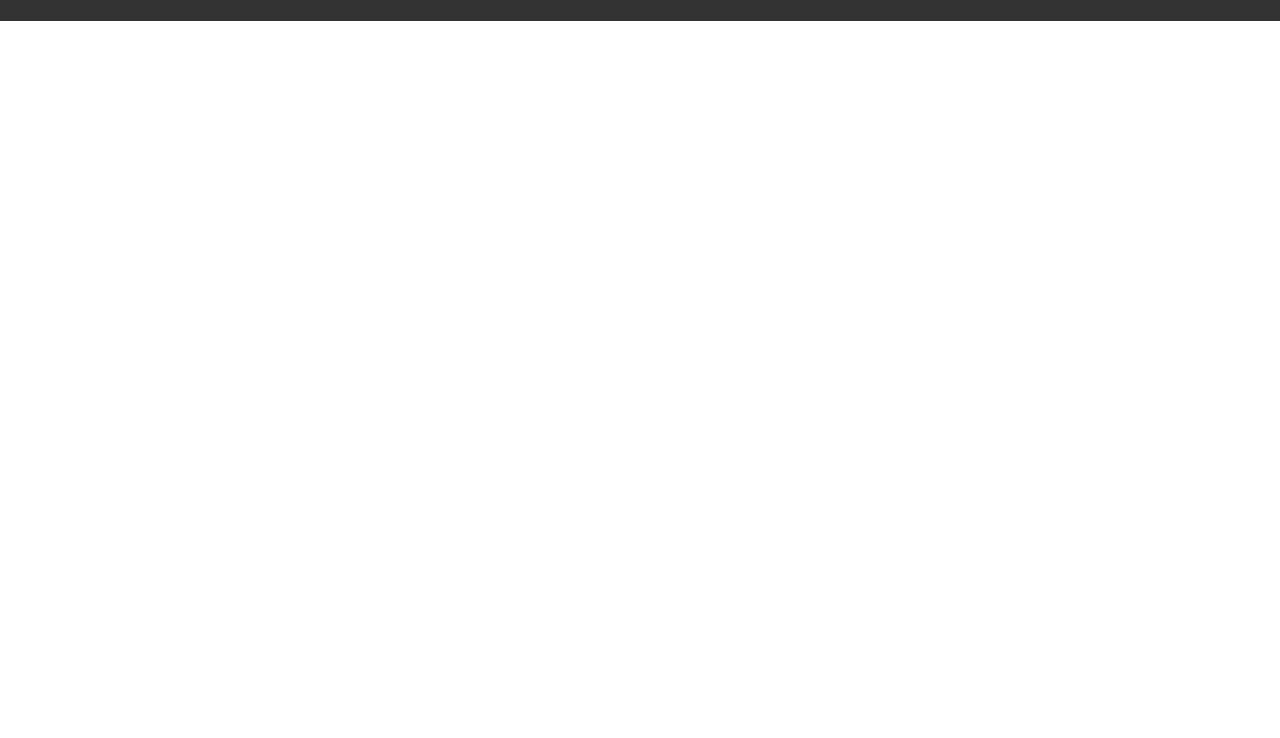
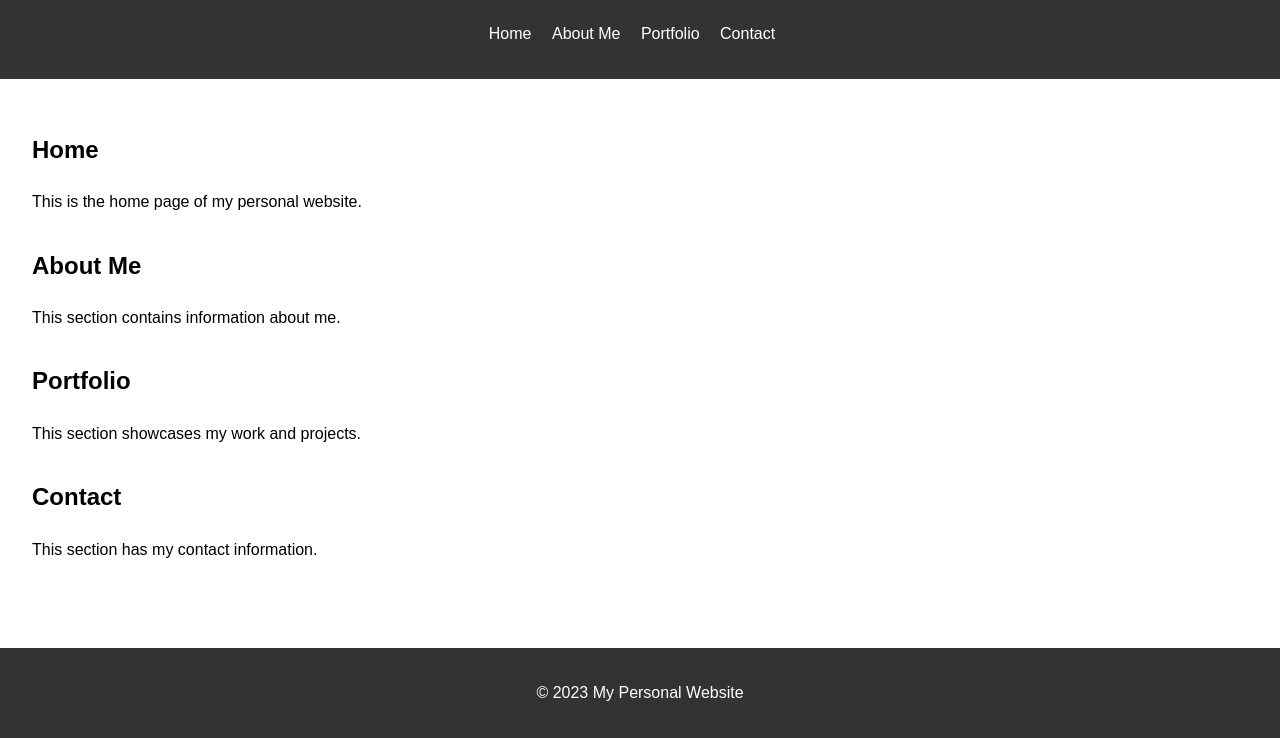
Before and after one commit to spencelow/spencelow.github.io, a plain HTML site: page index.html in a window 1280 px wide. Shown: the part 62-800 px from the top of the page. Drawn offline with Linux system fonts and the light colour scheme.

Commit message:
added some html

```diff
--- a/index.html
+++ b/index.html
@@ -5,10 +5,39 @@
     <title>My Personal Website</title>
     <link rel="stylesheet" href="styles.css">
 </head>
-
 <body>
-    <header>
-        <h1><b>Welcome</b></h1>
-    </header>
+<header>
+<h1>
+    <b>Welcome</b></h1>
+    <nav>
+        <ul>
+            <li><a href="#home">Home</a></li>
+            <li><a href="#about">About Me</a></li>
+            <li><a href="#portfolio">Portfolio</a></li>
+            <li><a href="#contact">Contact</a></li>
+        </ul>
+    </nav>
+</header>
+<main>
+    <section id="home">
+        <h2>Home</h2>
+        <p>This is the home page of my personal website.</p>
+    </section>
+    <section id="about">
+        <h2>About Me</h2>
+        <p>This section contains information about me.</p>
+    </section>
+    <section id="portfolio">
+        <h2>Portfolio</h2>
+        <p>This section showcases my work and projects.</p>
+    </section>
+    <section id="contact">
+        <h2>Contact</h2>
+        <p>This section has my contact information.</p>
+    </section>
+</main>
+<footer>
+    <p>&copy; 2023 My Personal Website</p>
+</footer>
 </body>
 </html>
```
